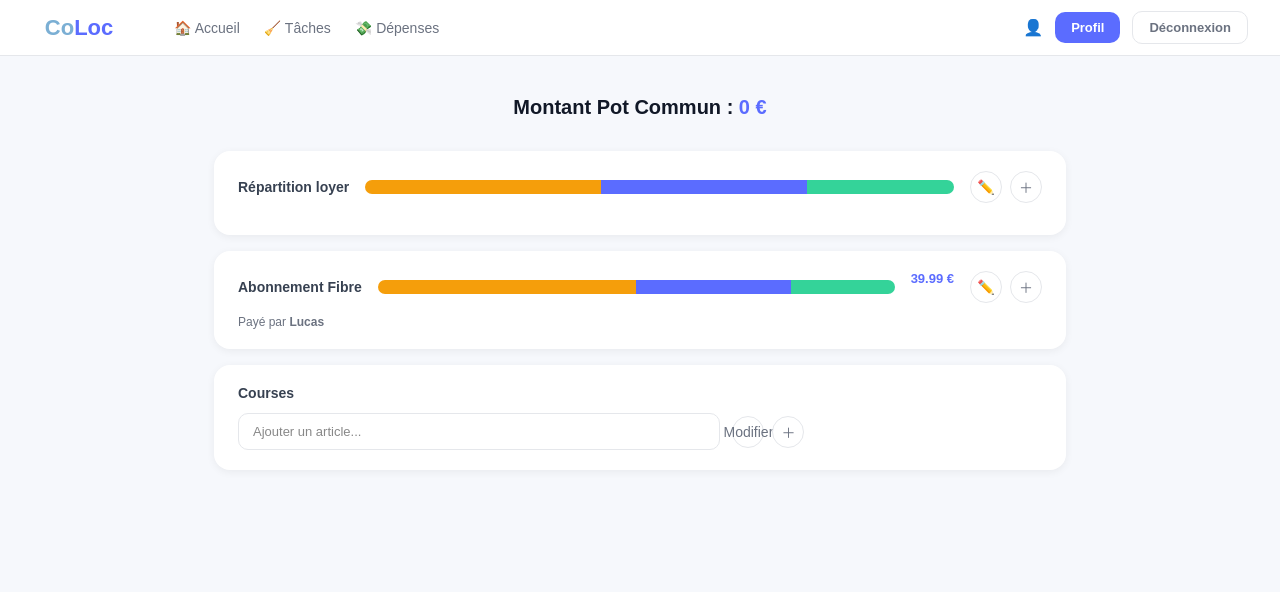
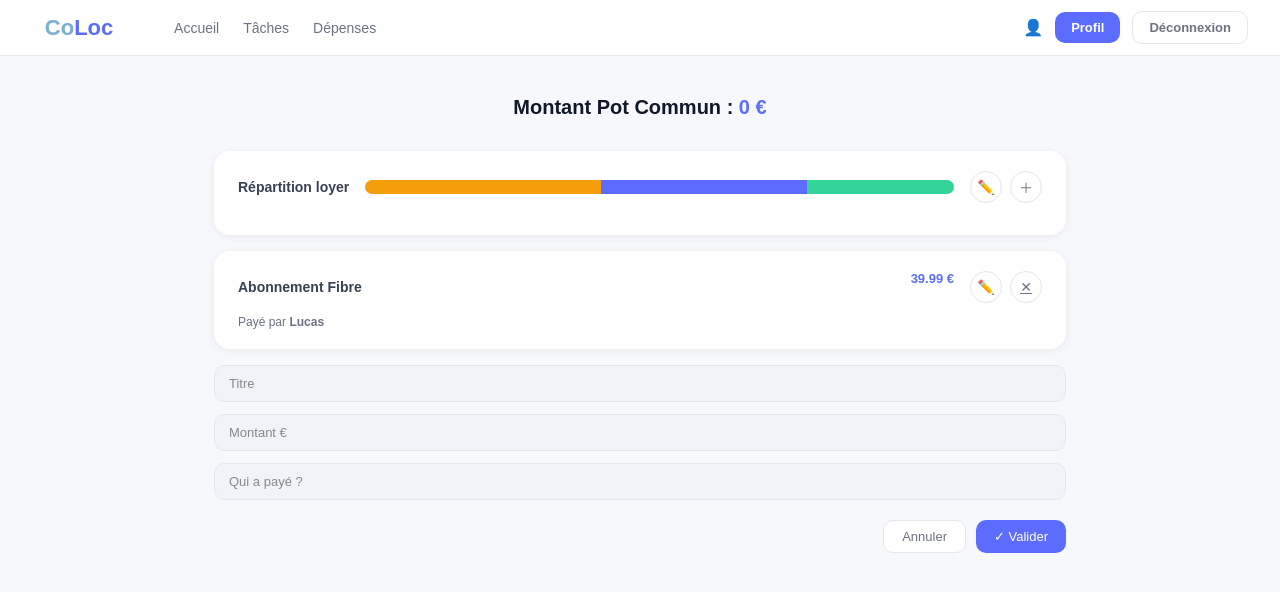
Before and after one commit to balletFrancois18/Projet-IHM-Colocation, a Flask app: page /depenses/ajouter in a window 1280 px wide. Shown: the top 592 px of the page. Run offline with Flask 3, Linux system fonts and the light colour scheme.

Commit message:
ajout des actions de dépenses

```diff
--- a/routes/depenses.py
+++ b/routes/depenses.py
@@ -28,3 +28,23 @@ def ajouter_depense():
         db.session.commit()
         return redirect(url_for('depenses.liste_depenses'))
     return render_template('depenses.html', depenses=Depense.query.all(), total=0) #sortie
+
+
+@depenses_bp.route('/depenses/supprimer/<int:id>')
+def supprimer_depense(id):
+    depense = Depense.query.get_or_404(id)
+    db.session.delete(depense)
+    db.session.commit()
+    return redirect(url_for('depenses.liste_depenses'))
+
+
+#ajouter les routes d'actions
+# Modifier une dépense
+@depenses_bp.route('/depenses/modifier/<int:id>', methods=['POST'])
+def modifier_depense(id):
+    depense = Depense.query.get_or_404(id)
+    depense.titre   = request.form['titre']
+    depense.montant = float(request.form['montant'])
+    depense.payeur  = request.form['payeur']
+    db.session.commit()
+    return redirect(url_for('depenses.liste_depenses'))
--- a/templates/depenses.html
+++ b/templates/depenses.html
@@ -5,6 +5,7 @@
   <meta name="viewport" content="width=device-width, initial-scale=1.0">
   <title>CoLoc — Dépenses</title>
   <link rel="stylesheet" href="{{ url_for('static', filename='style.css') }}">
+  <script src="{{ url_for('static', filename='script.js') }}"></script>
   <style>
     * { box-sizing: border-box; margin: 0; padding: 0; }
     body { font-family: 'DM Sans', sans-serif; background: #F6F8FC; }
@@ -109,13 +110,15 @@
 </head>
 <body>
 
+
+
 <!-- Navbar -->
 <nav class="navbar">
   <div class="nav-logo">Co<span>Loc</span></div>
   <div class="nav-links">
-    <a href="{{ url_for('index') }}">🏠 Accueil</a>
-    <a href="{{ url_for('taches.liste_taches') }}">🧹 Tâches</a>
-    <a href="{{ url_for('depenses.liste_depenses') }}">💸 Dépenses</a>
+    <a href="{{ url_for('index') }}">Accueil</a>
+    <a href="{{ url_for('taches.liste_taches') }}">Tâches</a>
+    <a href="{{ url_for('depenses.liste_depenses') }}">Dépenses</a>
   </div>
   <div class="nav-right">
     <div>👤</div>
@@ -124,7 +127,7 @@
   </div>
 </nav>
 
-<!-- Contenu -->
+
 <div class="container">
 
   <!-- Pot commun -->
@@ -148,22 +151,28 @@
     </div>
   </div>
 
-  <!-- Liste des dépenses depuis la BDD -->
+
   {% for depense in depenses %}
 <div class="categorie-card">
   <div class="categorie-header">
     <span class="categorie-titre">{{ depense.titre }}</span>
-      <div class="barre-repartition">
-        <div class="barre-segment" style="width:50%;background:#F59E0B"></div>
-        <div class="barre-segment" style="width:30%;background:#5B6CFF"></div>
-        <div class="barre-segment" style="width:20%;background:#34D399"></div>
-      </div>
     <div class="categorie-actions">
       <span style="font-size:13px;font-weight:600;color:#5B6CFF;margin-right:8px">
         {{ depense.montant }} €
       </span>
-        <button class="btn-action" onclick="ouvrirModal('modifier')">✏️</button>
-        <button class="btn-action">＋</button>
+
+      <!-- Bouton modifier — ouvre le modal avec les données pré-remplies -->
+      <button class="btn-action"
+        onclick="ouvrirModalModifier({{ depense.id }}, '{{ depense.titre }}', {{ depense.montant }}, '{{ depense.payeur }}')">
+        ✏️
+      </button>
+
+      <!-- Bouton supprimer -->
+      <a href="{{ url_for('depenses.supprimer_depense', id=depense.id) }}"
+         class="btn-action"
+         onclick="return confirm('Supprimer cette dépense ?')">
+        ✕
+      </a>
     </div>
   </div>
   <div style="font-size:12px;color:#6B7280;margin-top:4px">
@@ -172,39 +181,15 @@
 </div>
 {% endfor %}
 
-  {% if depenses|length == 0 %}
-  <div style="text-align:center;color:#6B7280;padding:40px">
-    Aucune dépense pour l'instant.
-    <br><br>
-    <button class="btn-profil" onclick="ouvrirModal('ajouter')">
-      ＋ Ajouter une dépense
-    </button>
+
+
+
+<form method="POST" id="modal-form">
+  <input type="text"   id="input-titre"   name="titre"   class="modal-input" placeholder="Titre" required>
+  <input type="number" id="input-montant" name="montant" class="modal-input" placeholder="Montant €" step="0.01" required>
+  <input type="text"   id="input-payeur"  name="payeur"  class="modal-input" placeholder="Qui a payé ?" required>
+  <div class="modal-actions">
+    <button type="button" class="btn-annuler" onclick="fermerModal()">Annuler</button>
+    <button type="submit" class="btn-valider">✓ Valider</button>
   </div>
-  {% endif %}
-
-  <!-- Courses — champ vide comme dans la maquette -->
-  <div class="categorie-card">
-    <div class="categorie-header">
-      <span class="categorie-titre">Courses</span>
-    </div>
-    <div style="display:flex;align-items:center;gap:12px">
-      <input type="text" class="courses-input" placeholder="Ajouter un article...">
-      <div class="categorie-actions">
-        <button class="btn-action">Modifier</button>
-        <button class="btn-action">＋</button>
-      </div>
-    </div>
-  </div>
-
-</div>
-
-<!-- Modal -->
-<div class="modal-overlay" id="modal">
-  <div class="modal">
-    <div class="modal-titre" id="modal-titre">Ajouter une charge</div>
-    <form method="POST" action="{{ url_for('depenses.ajouter_depense') }}">
-      <input type="text"   name="titre"   class="modal-input" placeholder="Titre ex: Loyer" required>
-      <input type="number" name="montant" class="modal-input" placeholder="Montant en €" step="0.01" required>
-      <input type="text"   name="payeur"  class="modal-input" placeholder="Qui a payé ?" required>
-      <div class="modal-actions">
-        <button type="button" class="btn-annuler" onclick="fermerModal()">✕ Annuler</button>
+</form>
```
Also changed, not shown: templates/taches.html (+2 -5 lines), instance/coloc.db. Lines whose indentation alone changed are shown as unchanged.
